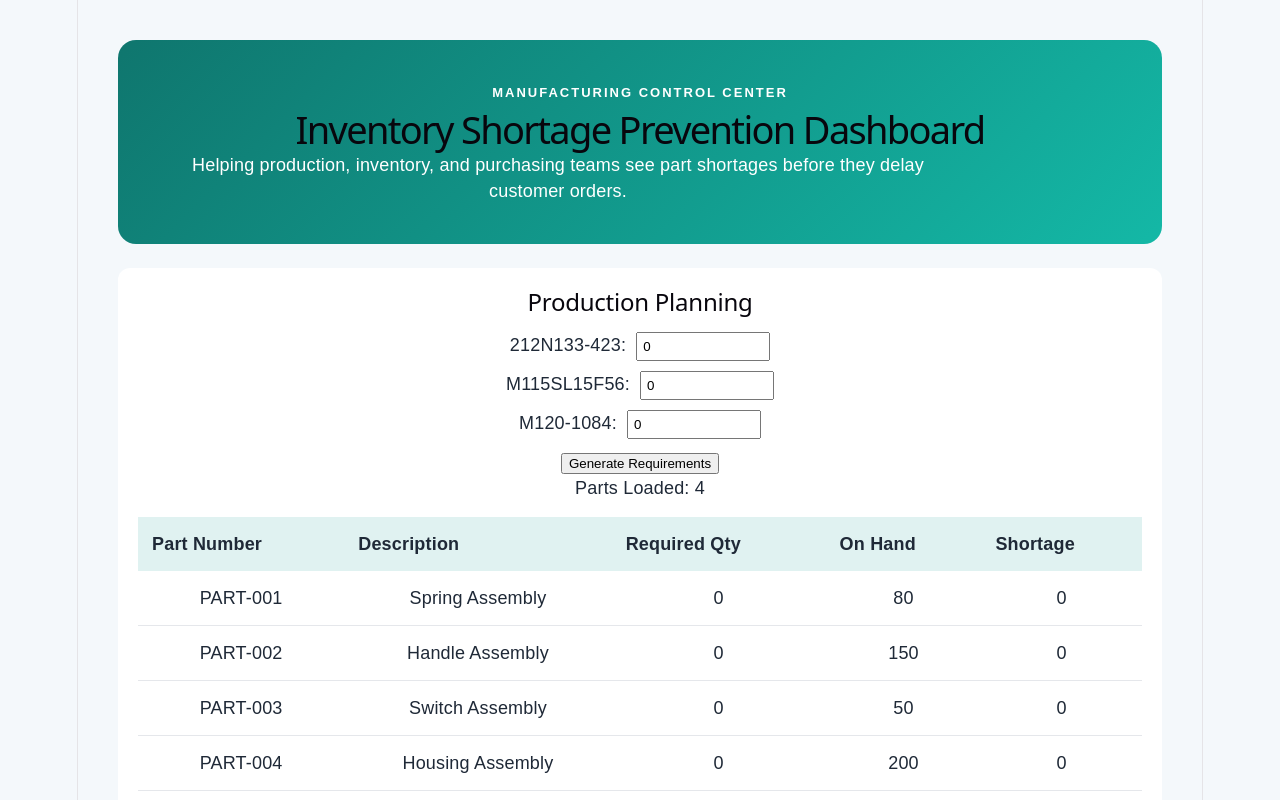
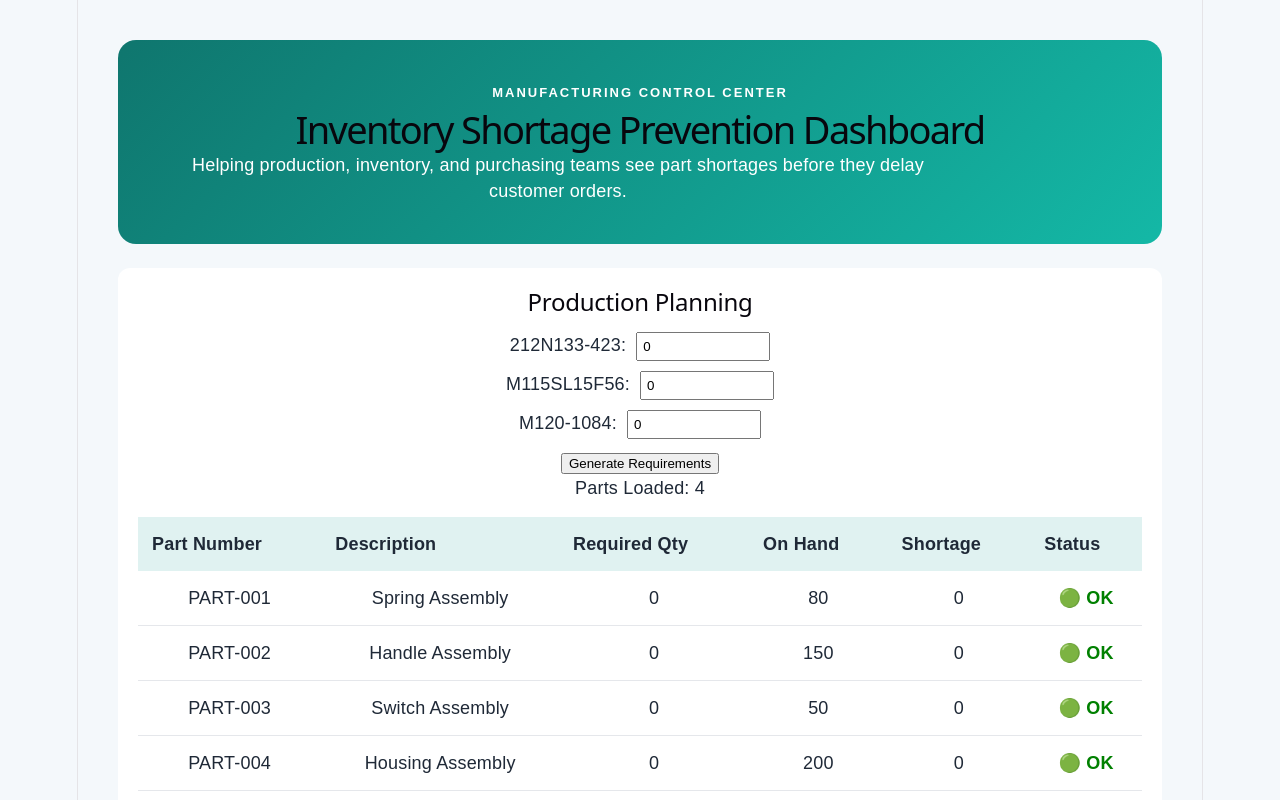
Before and after one commit to ananthkanna25/-inventory-dashboard, a React (Vite) app: page / in a window 1280 px wide. Both pictures are taken after a click on the button "Generate Requirements". Shown: the top 800 px of the page. Built offline with nearby package versions, Linux system fonts and the light colour scheme.

Commit message:
Added BOM shortage status

```diff
--- a/src/App.jsx
+++ b/src/App.jsx
@@ -153,6 +153,7 @@ const filteredParts = partsData
       <th>Required Qty</th>
       <th>On Hand</th>
       <th>Shortage</th>
+      <th>Status</th>
     </tr>
   </thead>
   <tbody>
@@ -160,12 +161,21 @@ const filteredParts = partsData
       <tr key={part.partNumber}>
         <td>{part.partNumber}</td>
         <td>{part.description}</td>
-
         <td>{part.requiredQty}</td>
         <td>{part.onHand}</td>
         <td>
         {Math.max(part.requiredQty - part.onHand, 0)}
         </td>
+       <td>
+        <span
+           style={{
+          color: part.requiredQty > part.onHand ? "red" : "green",
+          fontWeight: "bold",
+        }}
+      >
+           {part.requiredQty > part.onHand ? "🔴 SHORT" : "🟢 OK"}
+        </span>
+     </td>
       </tr>
     ))}
   </tbody>
```
